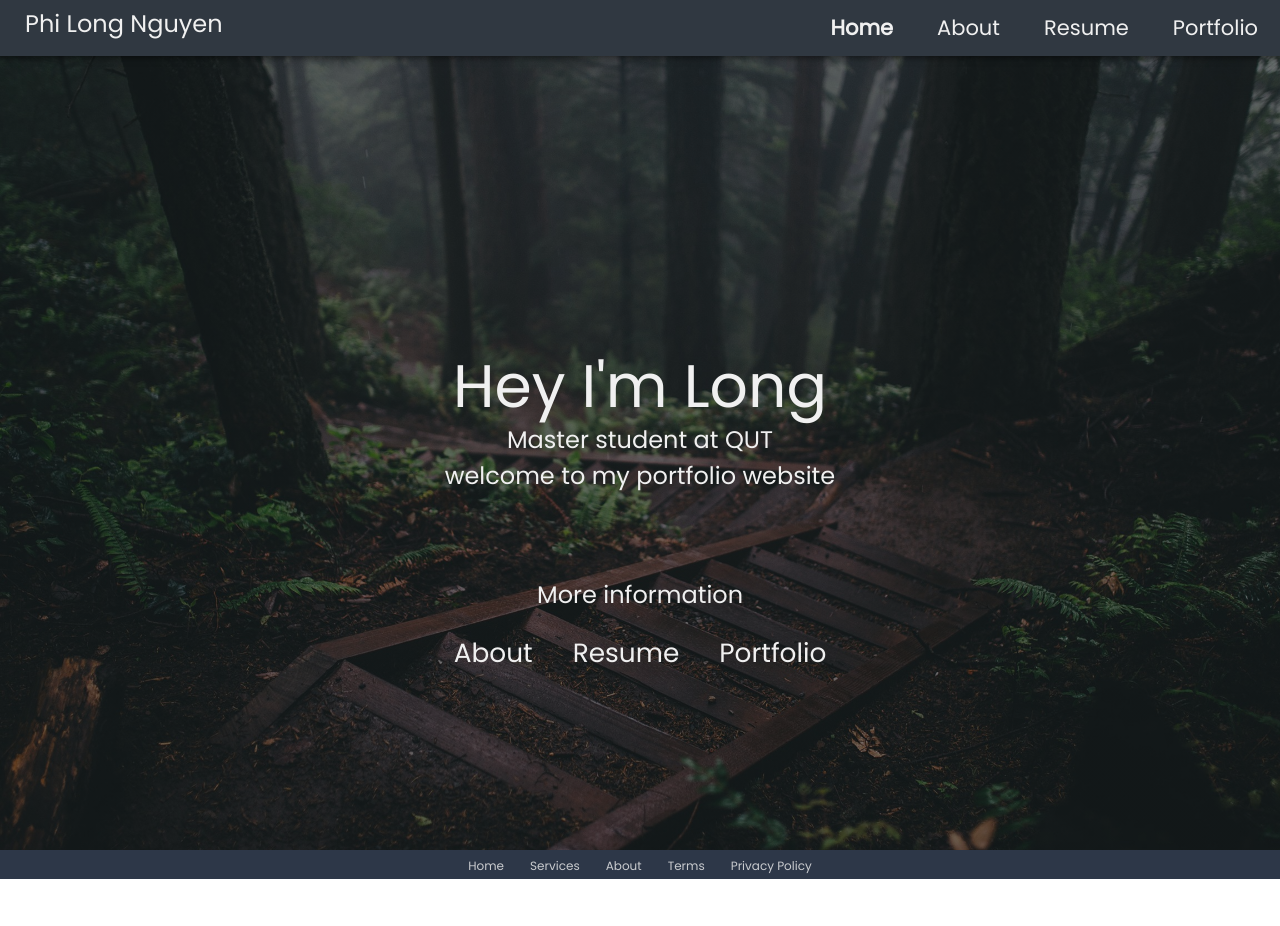
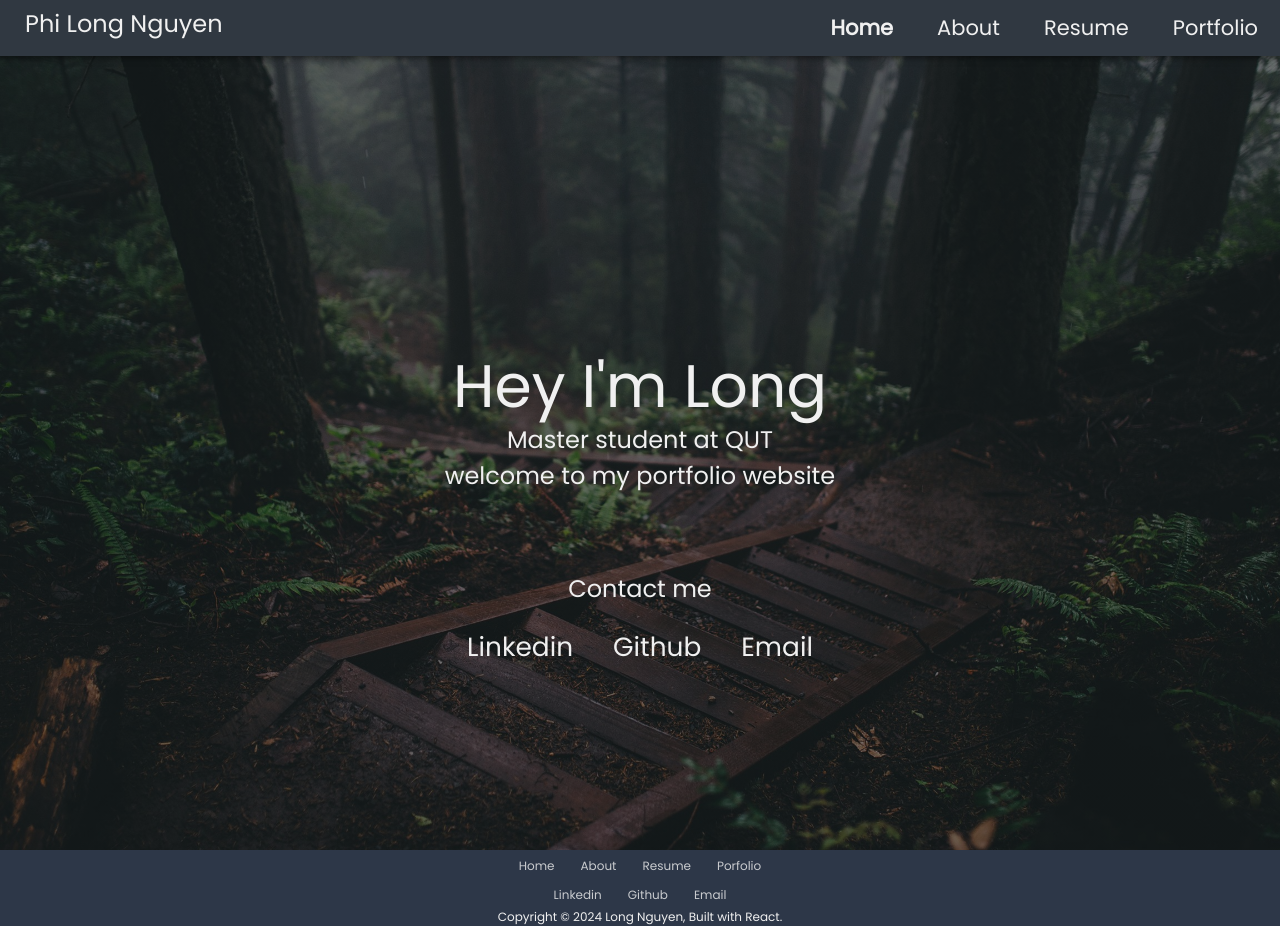
Before and after one commit to ngphl/portfolio, a React (Create React App) app: page / in a window 1280 px wide. Before the commit the page ends 879 px from the top, so only its background shows below. Built offline with nearby package versions, Linux system fonts and the light colour scheme.

Commit message:
refine footer

```diff
--- a/src/App.css
+++ b/src/App.css
@@ -148,6 +148,13 @@ nav a:hover {
 }
 
 /*Footer */
+footer {
+  display:flex;
+  flex-direction: column;
+  align-items: center;
+  justify-content: center;
+}
+
 .footer-basic {
   background-color: #2d3748;
   color: var(--main-white);
@@ -505,7 +512,10 @@ ul.timeline-list li:before {
 /* start Porfolio section */
 .portfolio-section {
   background-color: var(--main-white);
+  height: 100%;
   width: 100%;
+  margin: 0;
+  padding: 0;
 }
 
 .porfolio-heading {
@@ -641,6 +651,10 @@ ul.timeline-list li:before {
 }
 
 /*Leetcode section */
+.leetcode-section{
+  height: 100%;
+}
+
 .leetcode-heading {
   margin-top: 50px;
   display: flex;
@@ -692,7 +706,6 @@ ul.timeline-list li:before {
 }
 
 .leetcode-stat {
-  margin: 10px;
   display: flex;
   justify-content: space-evenly;
   align-items: center;
--- a/src/components/Footer.js
+++ b/src/components/Footer.js
@@ -1,30 +1,57 @@
-import React from 'react'
+import React from "react";
 import "bootstrap/dist/css/bootstrap.css";
+import { NavLink } from "react-router-dom";
+
+const contactMe = [
+  {
+    where: "Linkedin",
+    url: "https://www.linkedin.com/in/long-nguyen-290702247/",
+  },
+  {
+    where: "Github",
+    url: "https://github.com/ngphl",
+  },
+  {
+    where: "Email",
+    url: "mailto:longsworkspace@gmail.com",
+  },
+];
 
 function Footer() {
   return (
-    <div className="footer-basic" >
+    <div className="footer-basic">
       <footer>
+        <div className="footer-item">
           <ul className="list-inline">
             <li className="list-inline-item">
-            <a href="#">Home</a>
+              <NavLink to="/">Home</NavLink>
             </li>
             <li className="list-inline-item">
-            <a href="#">Services</a>
+              <NavLink to="/about">About</NavLink>
             </li>
             <li className="list-inline-item">
-            <a href="#">About</a>
+              <NavLink to="/resume">Resume</NavLink>
             </li>
             <li className="list-inline-item">
-            <a href="#">Terms</a>
-          </li>
-          <li className="list-inline-item">
-            <a href="#">Privacy Policy</a>
+              <NavLink to="/portfolio">Porfolio</NavLink>
             </li>
           </ul>
+        </div>
+        <div>
+          <ul className="list-inline">
+            {contactMe.map((contact,key)=>(
+              <li className="list-inline-item" key={key}>
+                <a href={contact.url}>{contact.where}</a>
+              </li>
+            ))}
+          </ul>
+        </div>
+        <li className="list-inline-item">
+          Copyright © 2024 Long Nguyen, Built with React.
+        </li>
       </footer>
     </div>
   );
 }
 
-export default Footer
+export default Footer;
--- a/src/page/Home.js
+++ b/src/page/Home.js
@@ -5,6 +5,21 @@ const links = [
   { name: "About", url: "/about" },
   { name: "Resume", url: "/resume" },
   { name: "Portfolio", url: "/portfolio" },
+];
+
+const contactMe = [
+  {
+    where: "Linkedin",
+    url: "https://www.linkedin.com/in/long-nguyen-290702247/",
+  },
+  {
+    where: "Github",
+    url: "https://github.com/ngphl",
+  },
+  {
+    where: "Email",
+    url: "mailto:longsworkspace@gmail.com",
+  },
 ];
 
 function Home() {
@@ -18,13 +33,13 @@ function Home() {
         {/*More section*/}
         <section>
           <div className="more-header">
-              <p>More information</p>
+            <p>Contact me</p>
           </div>
           <div className="more-link">
-              {links.map((link) => (
-                <NavLink to={link.url} className="more-detail">
-                  {link.name}
-                </NavLink>
+            {contactMe.map((contact) => (
+              <a href={contact.url} className="more-detail">
+                {contact.where}
+              </a>
             ))}
           </div>
         </section>
--- a/src/page/Root.js
+++ b/src/page/Root.js
@@ -2,6 +2,8 @@ import React from "react";
 import { Outlet } from "react-router-dom";
 import Navbar from "../components/Navbar";
 import Footer from "../components/Footer";
+
+
 
 
 function Root() {
```
Lines whose indentation alone changed are shown as unchanged.
